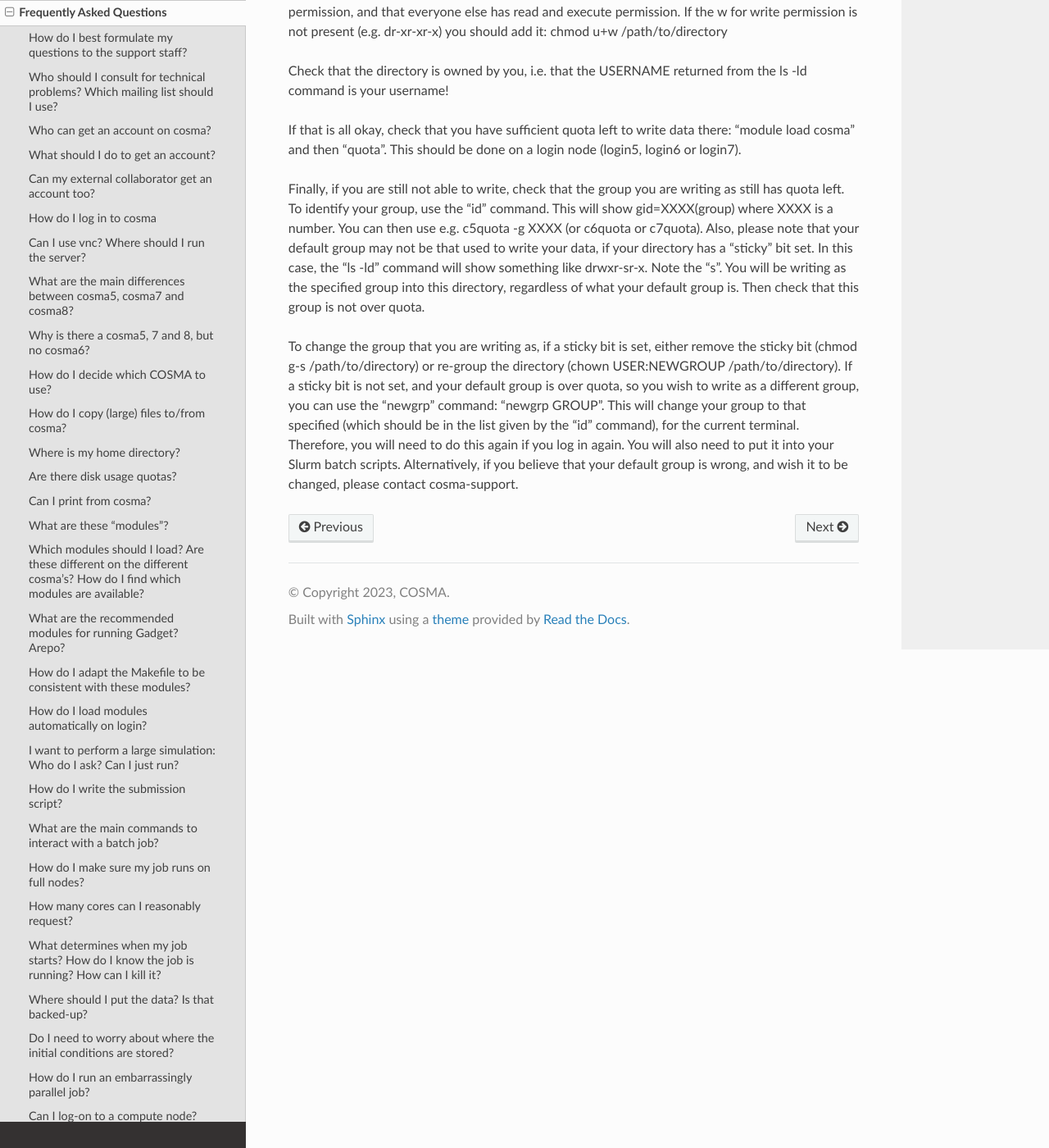
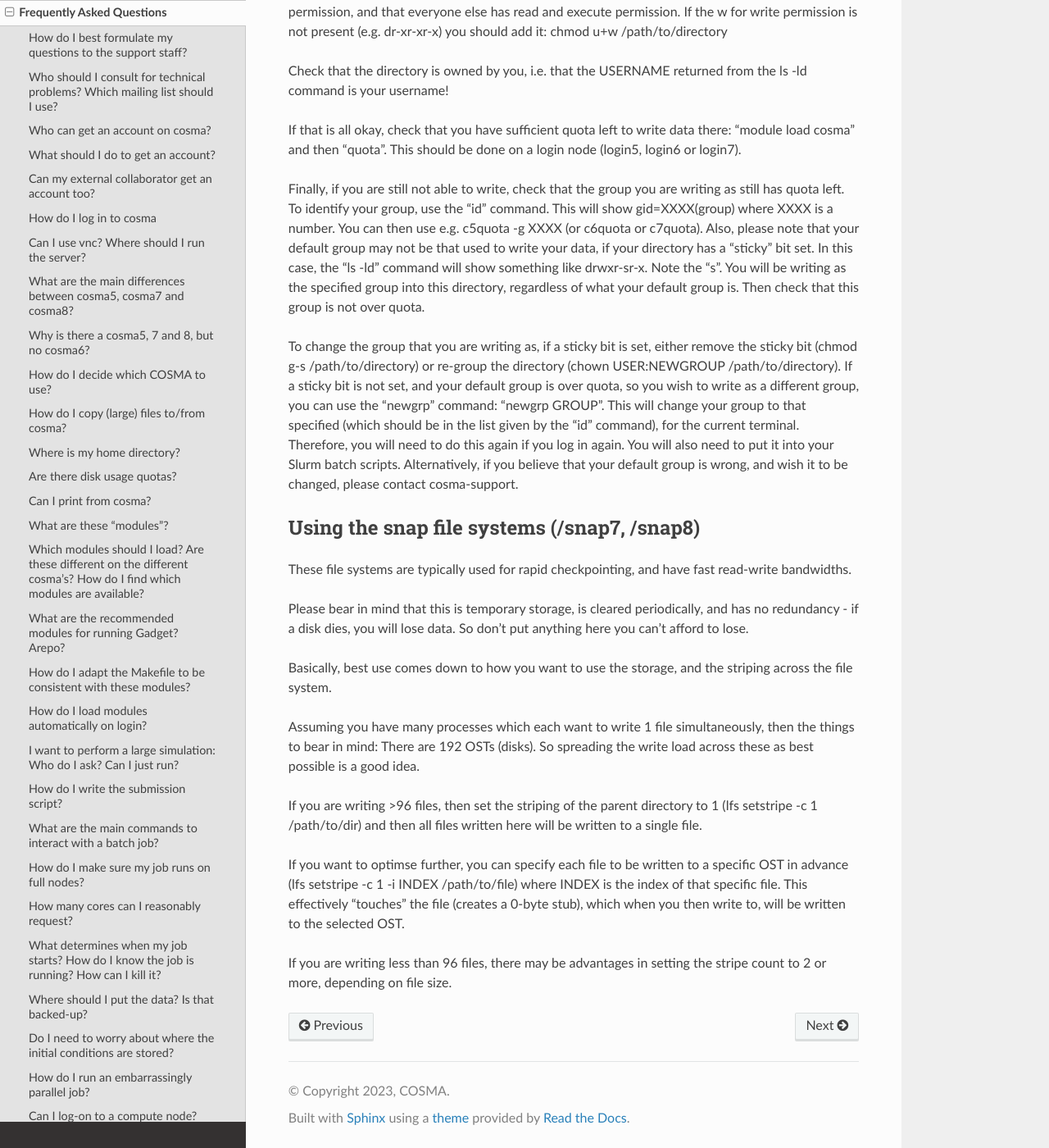
Before and after one commit to agb32/cosmadoc, a Sphinx documentation site: the page built from docs/source/faq.md, in a window 1280 px wide and 1400 px high, scrolled down 7893 px. Shown: the whole window at 82% size. Built offline with Sphinx 7.4.7 and the Read the Docs theme 2.0.0, drawn with Linux system fonts in a browser that asks for light colours.

Commit message:
added snap usage

```diff
--- a/docs/source/faq.md
+++ b/docs/source/faq.md
@@ -248,3 +248,33 @@ If that is all okay, check that you have sufficient quota left to write data the
 Finally, if you are still not able to write, check that the group you are writing as still has quota left. To identify your group, use the "id" command. This will show gid=XXXX(group) where XXXX is a number. You can then use e.g. c5quota -g XXXX (or c6quota or c7quota). Also, please note that your default group may not be that used to write your data, if your directory has a "sticky" bit set. In this case, the "ls -ld" command will show something like drwxr-sr-x. Note the "s". You will be writing as the specified group into this directory, regardless of what your default group is. Then check that this group is not over quota.
 
 To change the group that you are writing as, if a sticky bit is set, either remove the sticky bit (chmod g-s /path/to/directory) or re-group the directory (chown USER:NEWGROUP /path/to/directory). If a sticky bit is not set, and your default group is over quota, so you wish to write as a different group, you can use the "newgrp" command: "newgrp GROUP". This will change your group to that specified (which should be in the list given by the "id" command), for the current terminal. Therefore, you will need to do this again if you log in again. You will also need to put it into your Slurm batch scripts. Alternatively, if you believe that your default group is wrong, and wish it to be changed, please contact cosma-support.
+
+## Using the snap file systems (/snap7, /snap8)
+
+These file systems are typically used for rapid checkpointing, and have fast read-write bandwidths.
+
+Please bear in mind that this is temporary storage, is cleared
+periodically, and has no redundancy - if a disk dies, you will lose
+data.  So don't put anything here you can't afford to lose.
+
+Basically, best use comes down to how you want to use the storage, and the
+striping across the file system.
+
+Assuming you have many processes which each want to write 1 file
+simultaneously, then the things to bear in mind:
+There are 192 OSTs (disks).
+So spreading the write load across these as best possible is a good idea.
+
+If you are writing >96 files, then set the striping of the parent
+directory to 1 (lfs setstripe -c 1 /path/to/dir)
+and then all files written here will be written to a single file.
+
+If you want to optimse further, you can specify each file to be written to
+a specific OST in advance (lfs setstripe -c 1 -i INDEX /path/to/file)
+where INDEX is the
+index of that specific file.  This effectively "touches" the file (creates
+a 0-byte stub), which when you then write to, will be written to the
+selected OST.
+
+If you are writing less than 96 files, there may be advantages in setting
+the stripe count to 2 or more, depending on file size.
```
